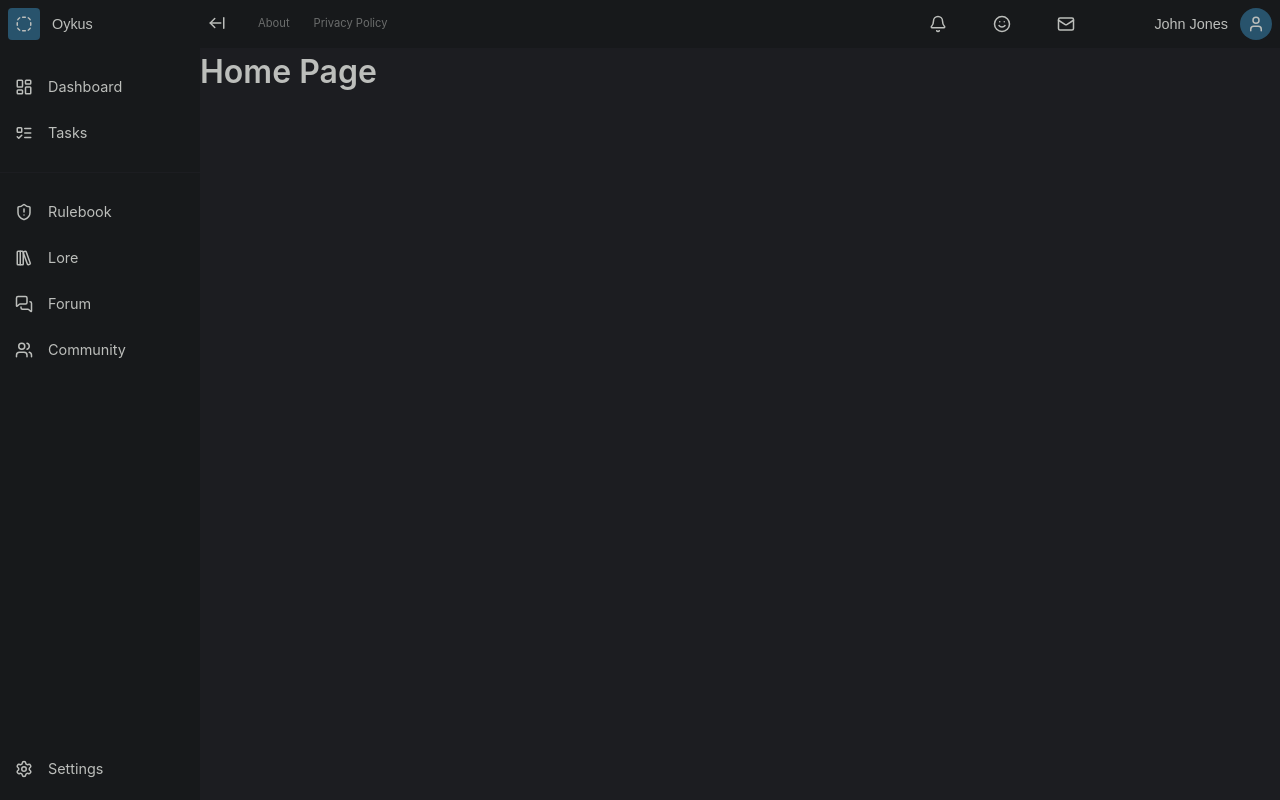
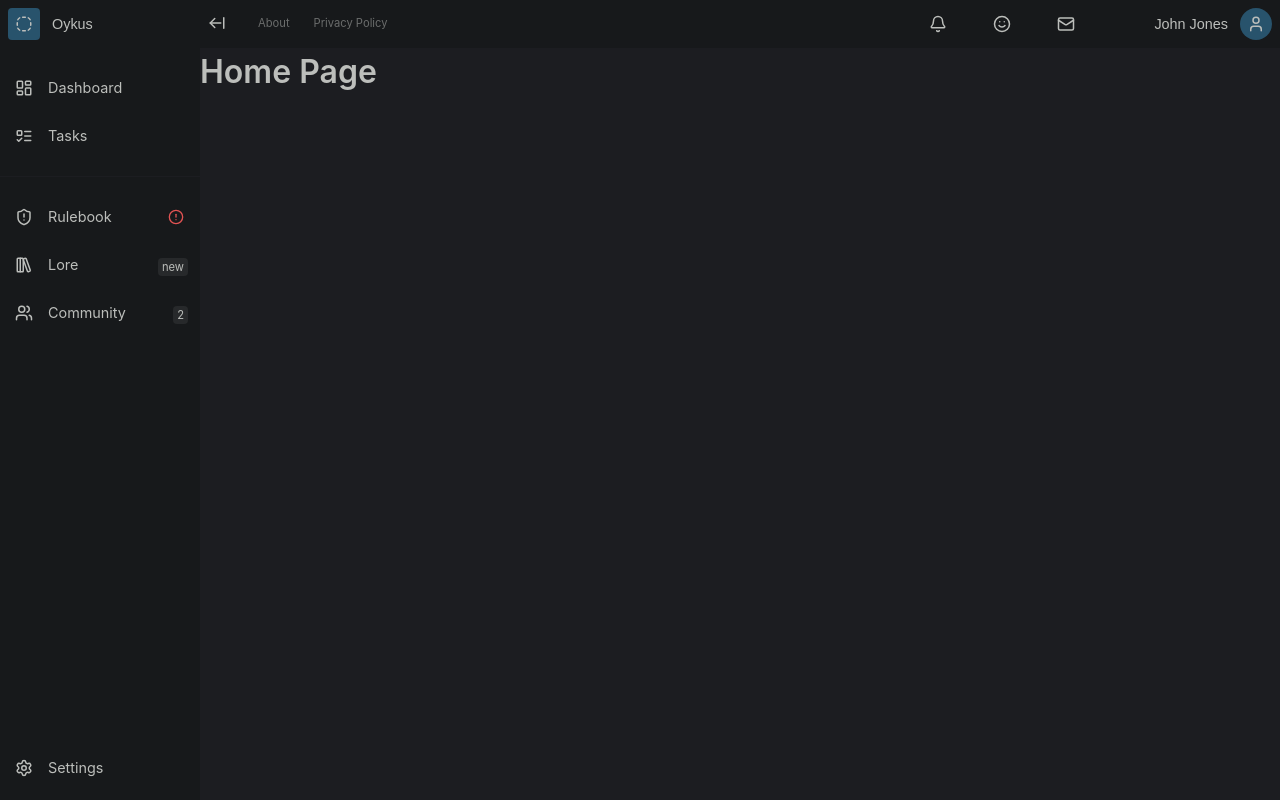
Before and after one commit to mcpronovost/nwz-oykus, a React (Vite) app in the folder frontend/: page / in a window 1280 px wide. Built offline with nearby package versions, Linux system fonts and the light colour scheme.

Commit message:
Add Chip component and integrate side icons and chips in AppSidebar navigation items; update styles for new components

```diff
--- /dev/null
+++ b/frontend/src/components/common/Chip.jsx
@@ -0,0 +1,3 @@
+export default function Chip({ children }) {
+  return <span className="oyk-chip">{children}</span>;
+}
--- a/frontend/src/components/core/AppSidebar/NavItem.jsx
+++ b/frontend/src/components/core/AppSidebar/NavItem.jsx
@@ -1,6 +1,18 @@
 import Link from "@/components/common/Link";
+import Chip from "@/components/common/Chip";
 
-export default function NavItem({ icon: IconComponent, text, href }) {
+export default function NavItem({
+  icon: IconComponent,
+  text,
+  href,
+  sideIcon: SideIconComponent,
+  sideIconColor = "currentColor",
+  sideChip,
+}) {
+  if (sideIconColor !== "currentColor") {
+    sideIconColor = `var(--oyk-color-${sideIconColor})`;
+  }
+
   return (
     <li className="oyk-app-sidebar-nav-item">
       <Link routeName={href} className="oyk-app-sidebar-nav-item-link">
@@ -8,6 +20,16 @@ export default function NavItem({ icon: IconComponent, text, href }) {
           <IconComponent size={18} />
         </span>
         <span className="oyk-app-sidebar-nav-item-link-text">{text}</span>
+        {SideIconComponent && (
+          <span className="oyk-app-sidebar-nav-item-link-side-icon">
+            <SideIconComponent size={16} color={sideIconColor} />
+          </span>
+        )}
+        {sideChip && (
+          <span className="oyk-app-sidebar-nav-item-link-side-chip">
+            <Chip>{sideChip}</Chip>
+          </span>
+        )}
       </Link>
     </li>
   );
--- a/frontend/src/components/core/AppSidebar/index.jsx
+++ b/frontend/src/components/core/AppSidebar/index.jsx
@@ -1,9 +1,9 @@
 import { useState } from "react";
 import {
+  CircleAlert,
   LayoutDashboard,
   LibraryBig,
   ListTodo,
-  MessagesSquare,
   Settings,
   ShieldAlert,
   SquircleDashed,
@@ -31,10 +31,9 @@ export default function AppSidebar() {
             <OykNavItem icon={ListTodo} text="Tasks" href="tasks" />
           </ul>
           <ul className="oyk-app-sidebar-nav-list">
-            <OykNavItem icon={ShieldAlert} text="Rulebook" href="rulebook" />
-            <OykNavItem icon={LibraryBig} text="Lore" href="lore" />
-            <OykNavItem icon={MessagesSquare} text="Forum" href="forum" />
-            <OykNavItem icon={Users} text="Community" href="community" />
+            <OykNavItem icon={ShieldAlert} text="Rulebook" href="rulebook" sideIcon={CircleAlert} sideIconColor="danger" />
+            <OykNavItem icon={LibraryBig} text="Lore" href="lore" sideChip="new" />
+            <OykNavItem icon={Users} text="Community" href="community" sideChip="2" />
           </ul>
         </nav>
       </section>
--- a/frontend/src/styles/base/variables.scss
+++ b/frontend/src/styles/base/variables.scss
@@ -2,6 +2,8 @@
   --oyk-core-bg: #1c1d21;
   --oyk-core-fg: #bcbebb;
   --oyk-primary: #28536c;
+
+  --oyk-color-danger: #e25353;
 
   --oyk-app-bar-bg: #17191b;
   --oyk-app-sidebar-bg: #17191b;
--- /dev/null
+++ b/frontend/src/styles/common/_chip.scss
@@ -0,0 +1,9 @@
+.oyk-chip {
+  background-color: color-mix(in srgb, var(--oyk-core-fg) 10%, transparent);
+  border-radius: 4px;
+  color: var(--oyk-core-fg);
+  font-size: 0.7rem;
+  line-height: 1;
+  white-space: nowrap;
+  padding: 2px 4px;
+}
--- a/frontend/src/styles/core/app-sidebar.scss
+++ b/frontend/src/styles/core/app-sidebar.scss
@@ -78,6 +78,7 @@
         justify-content: flex-start;
         gap: 8px;
         height: 100%;
+        min-height: 32px;
         width: 100%;
         padding: 6px 0;
 
@@ -94,6 +95,22 @@
           width: 18px;
         }
 
+        &-side-icon {
+          display: flex;
+          align-items: center;
+          justify-content: center;
+          flex: 0 0 32px;
+          height: 16px;
+          width: 16px;
+        }
+
+        &-side-chip {
+          line-height: 1;
+          align-items: center;
+          justify-content: center;
+          margin: 0 4px;
+        }
+
         &-text {
           font-size: 0.9rem;
           line-height: 1;
--- a/frontend/src/styles/main.scss
+++ b/frontend/src/styles/main.scss
@@ -5,3 +5,5 @@
 @use "./core/app-loading" as core-app-loading;
 @use "./core/app-bar" as core-app-bar;
 @use "./core/app-sidebar" as core-app-sidebar;
+
+@use "./common/chip" as common-chip;
```
